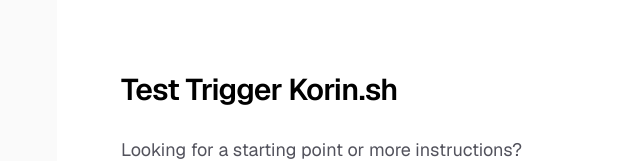
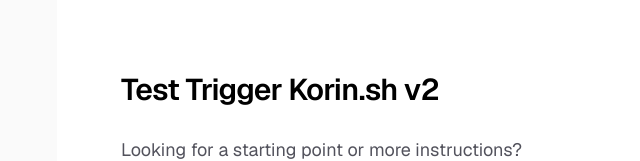
Before and after one commit to Zainal21/sample, a Next.js app: page / in a window 1280 px wide. Shown: the part 252-413 px from the top of the page, without its empty margins (199-839 px from the left). Built offline with nearby package versions, Linux system fonts and the light colour scheme.

Commit message:
update page.tsx to change heading text to "Test Trigger Korin.sh v2"

```diff
--- a/app/page.tsx
+++ b/app/page.tsx
@@ -14,7 +14,7 @@ export default function Home() {
         />
         <div className="flex flex-col items-center gap-6 text-center sm:items-start sm:text-left">
           <h1 className="max-w-xs text-3xl font-semibold leading-10 tracking-tight text-black dark:text-zinc-50">
-            Test Trigger Korin.sh
+            Test Trigger Korin.sh v2
           </h1>
           <p className="max-w-md text-lg leading-8 text-zinc-600 dark:text-zinc-400">
             Looking for a starting point or more instructions? Head over to{" "}
```
